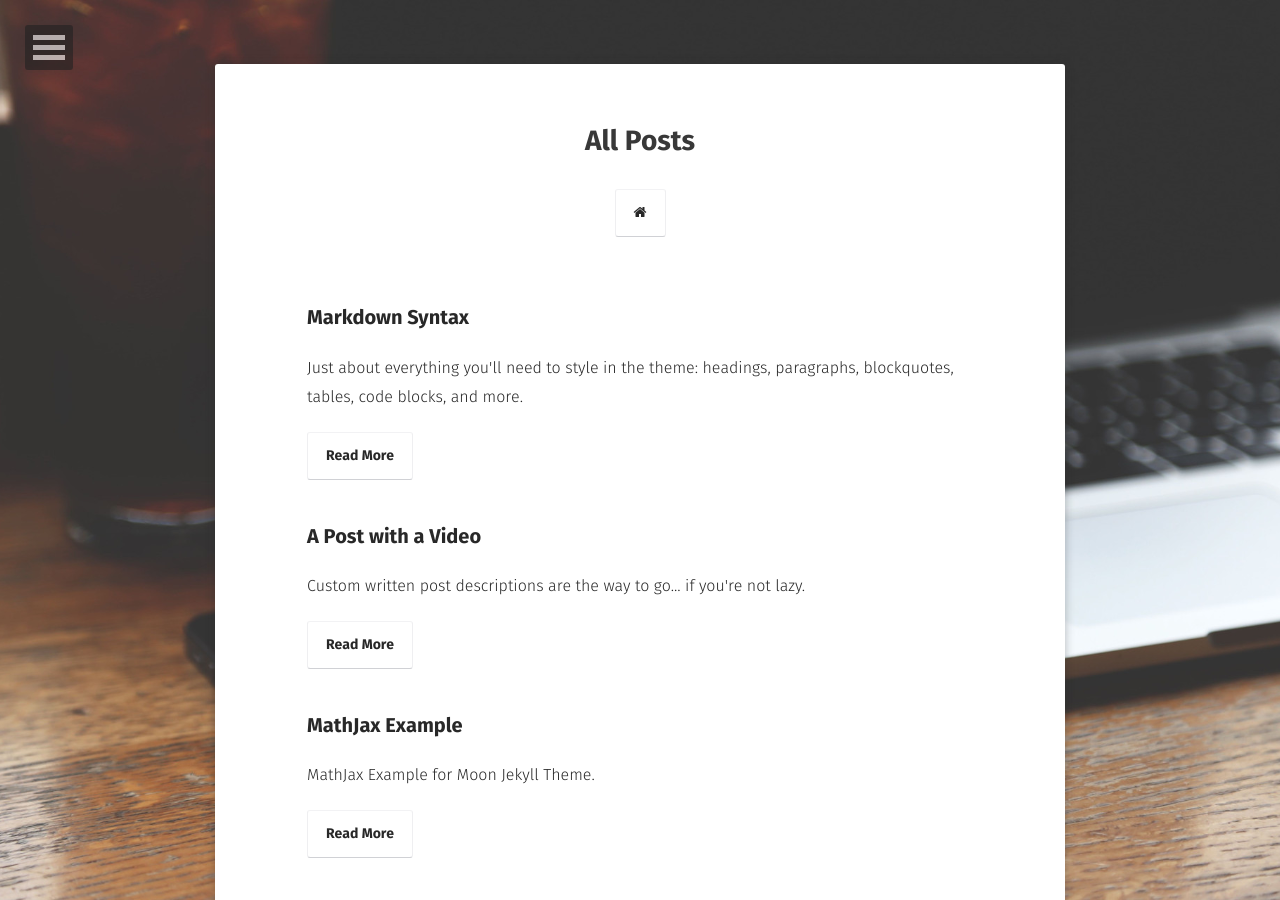
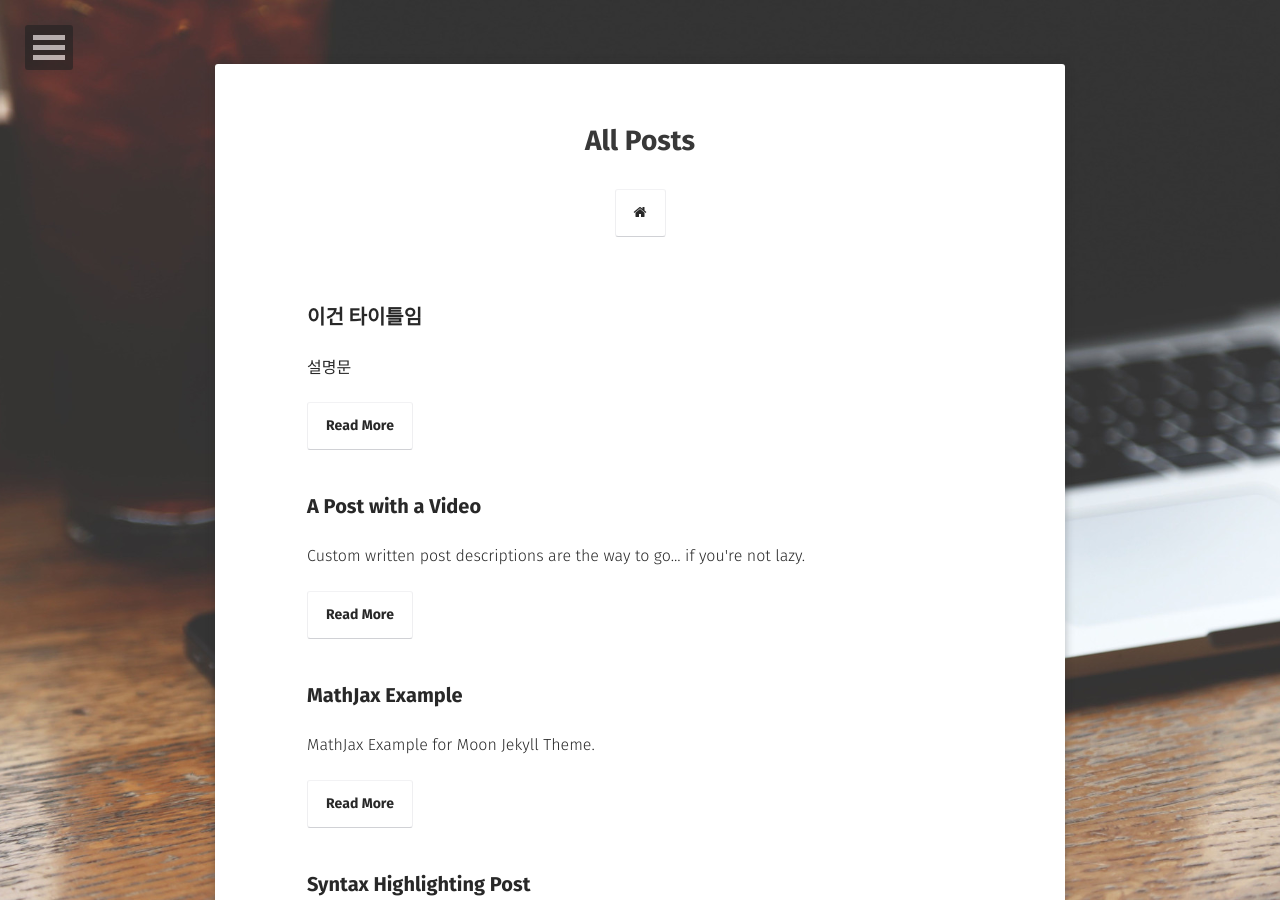
Before and after one commit to sunmoo6457/sunmoo6457.github.com, a Jekyll site: the page built from posts/index.md, in a window 1280 px wide and 900 px high. Built offline with Jekyll 4.4.1, drawn with Linux system fonts in a browser that asks for light colours; some web fonts are replaced.

Commit message:
Update 2016-03-20-markdown-syntax.md

```diff
--- a/_posts/2016-03-20-markdown-syntax.md
+++ b/_posts/2016-03-20-markdown-syntax.md
@@ -1,8 +1,8 @@
 ---
 layout: post
-title:  "Markdown Syntax"
+title:  "이건 타이틀임"
 date:   2016-03-15
-excerpt: "Just about everything you'll need to style in the theme: headings, paragraphs, blockquotes, tables, code blocks, and more."
+excerpt: "설명문"
 tag:
 - markdown
 - syntax
```
